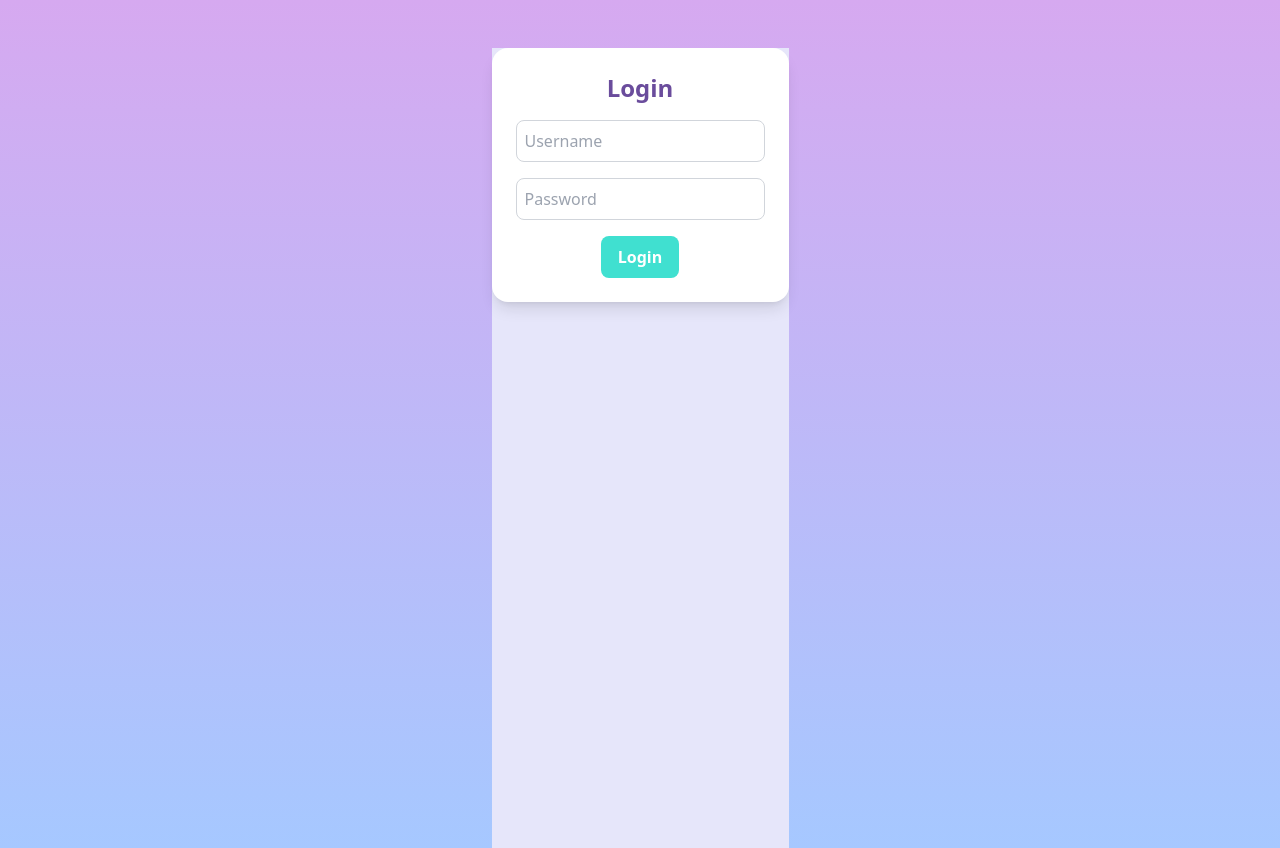
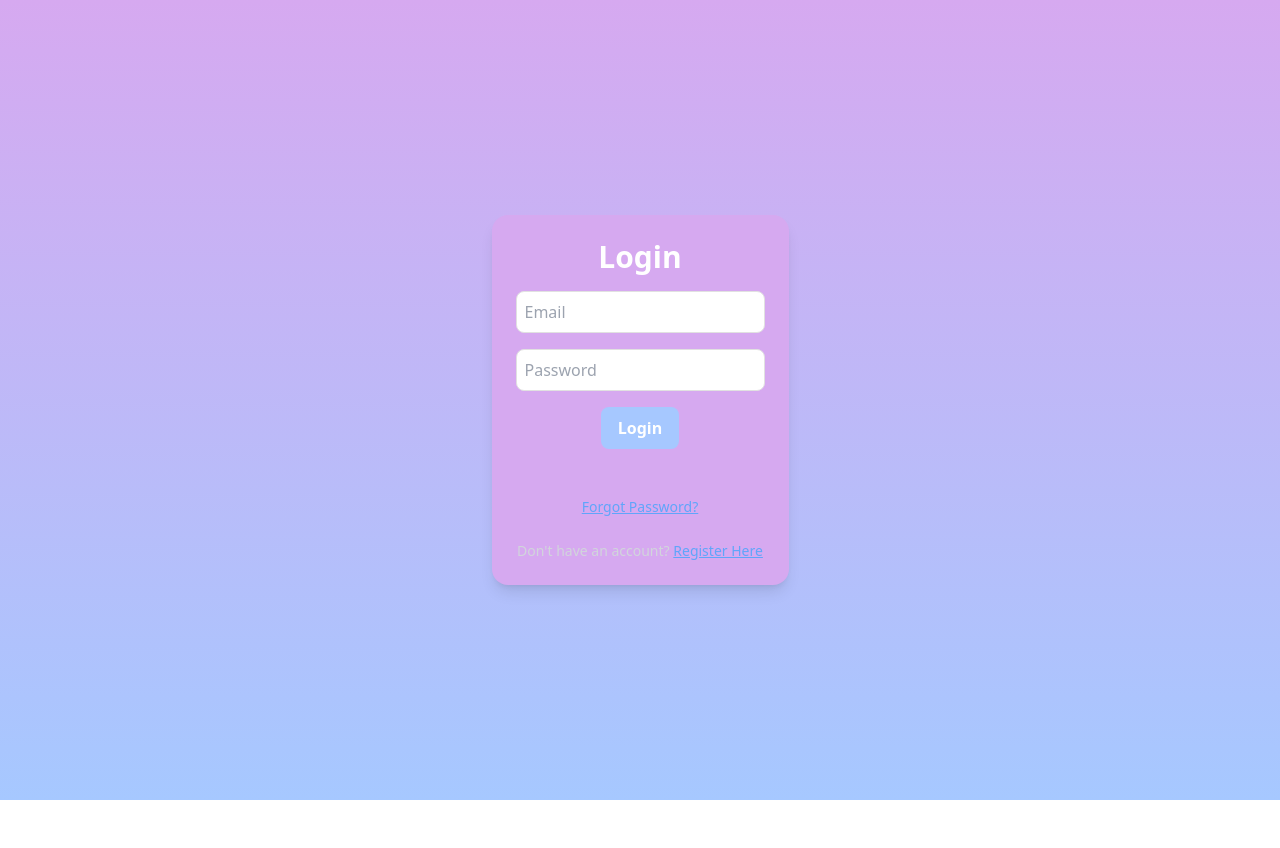
Before and after one commit to ditce/bazaar24, a React (Vite) app in the folder front/: page / in a window 1280 px wide. After the commit the page ends 800 px from the top, so only its background shows below. Built offline with nearby package versions, Linux system fonts and the light colour scheme; the HTML template or start-up script is replaced by a standard one.

Commit message:
Register/Forgot Password

```diff
--- a/front/src/App.jsx
+++ b/front/src/App.jsx
@@ -8,7 +8,7 @@ import UserProfile from './components/UserProfile';
 
 function App() {
   return (
-    <div className="min-h-screen bg-lavender text-violet">
+    <div className="min-h-screen bg-gradient-light text-soft-white">
       <Router>
         <Routes>
           <Route path="/register" element={<Registration />} />
--- a/front/src/components/ForgotPassword.jsx
+++ b/front/src/components/ForgotPassword.jsx
@@ -4,39 +4,49 @@ import axios from 'axios';
 const ForgotPassword = () => {
   const [email, setEmail] = useState('');
 
-  const handleChange = (e) => {
-    setEmail(e.target.value);
-  };
+  const handleChange = (e) => setEmail(e.target.value);
 
   const handleSubmit = async (e) => {
     e.preventDefault();
     try {
       const response = await axios.post('/api/forgot-password', { email });
       console.log(response.data);
-      alert(response.data.message || 'Recovery email sent!');
+      alert(response.data.message || 'Password reset link sent!');
     } catch (error) {
-      console.log('Recovery error:', error);
-      alert('Could not send recovery email. Please try again later.');
+      console.log('Password reset failed:', error);
+      alert('Password reset failed. Please try again.');
     }
   };
 
   return (
-    <form onSubmit={handleSubmit} className="max-w-md mx-auto mt-12 p-6 bg-white rounded-2xl shadow-lg flex flex-col gap-4">
-      <h2 className="text-2xl font-bold text-center text-violet-500">Forgot Password</h2>
+    <form onSubmit={handleSubmit} className="max-w-md mx-auto mt-12 p-6 bg-lavender rounded-2xl shadow-lg flex flex-col gap-4">
+      <h2 className="text-3xl font-bold text-center text-soft-white">Forgot Password</h2>
       <input
         type="email"
-        value={email}
+        name="email"
+        placeholder="Enter your email"
         onChange={handleChange}
-        placeholder="Email"
         required
-        className="border p-2 rounded-md"
+        className="border border-light-grey rounded-lg p-2 focus:ring-2 focus:ring-blue-light"
       />
       <button
         type="submit"
-        className="bg-violet-500 text-white py-2 px-4 rounded-md hover:bg-violet-600 transition"
+        className="bg-blue-light text-white font-semibold py-2 rounded-lg hover:bg-blue-600 transition"
       >
-        Recover Password
+        Reset Password
       </button>
+
+      <div className="mt-4 text-center">
+        <p className="text-sm text-gray-300">
+          Already have an account?{' '}
+          <Link
+            to="/login"
+            className="text-blue-400 hover:text-blue-500 underline transition duration-200"
+          >
+            Log in
+          </Link>
+        </p>
+      </div>
     </form>
   );
 };
--- a/front/src/components/Login.jsx
+++ b/front/src/components/Login.jsx
@@ -1,44 +1,75 @@
 import React, { useState } from 'react';
-import axios from 'axios';
-import { useNavigate } from 'react-router-dom';
+import { Link } from 'react-router-dom';
 
 const Login = () => {
-  const [credentials, setCredentials] = useState({ username: '', password: '' });
-  const navigate = useNavigate();
+  const [userData, setUserData] = useState({ email: '', password: '' });
 
-  const handleChange = (e) => setCredentials(prev => ({ ...prev, [e.target.name]: e.target.value }));
+  const handleChange = (e) => {
+    const { name, value } = e.target;
+    setUserData(prev => ({ ...prev, [name]: value }));
+  };
 
   const handleSubmit = async (e) => {
     e.preventDefault();
-    try {
-      const response = await axios.post('/api/login', credentials);
-      console.log(response.data);
-      alert(response.data.message || 'Login successful!');
-      if (response.data.success) navigate('/profile');
-    } catch (error) {
-      console.log('Login error:', error);
-      alert('Login failed.');
-    }
+    console.log('Logging in with:', userData);
   };
 
   return (
-    <form onSubmit={handleSubmit} className="max-w-md mx-auto mt-12 p-6 bg-white rounded-2xl shadow-lg flex flex-col gap-4">
-      <h2 className="text-2xl font-bold text-center text-violet">Login</h2>
+    <div className="min-h-screen flex justify-center items-center bg-gradient-to-r from-lavender-300 to-blue-200">
+      <form onSubmit={handleSubmit} className="max-w-md w-full p-6 bg-lavender rounded-2xl shadow-lg flex flex-col gap-4">
+        <h2 className="text-3xl font-bold text-center text-soft-white">Login</h2>
+
         <input
-        type="text" name="username" placeholder="Username" onChange={handleChange}
-        className="border border-gray-300 rounded-lg p-2" required
+          type="email"
+          name="email"
+          placeholder="Email"
+          onChange={handleChange}
+          required
+          className="border border-light-grey rounded-lg p-2 focus:ring-2 focus:ring-blue-light"
         />
+
         <input
-        type="password" name="password" placeholder="Password" onChange={handleChange}
-        className="border border-gray-300 rounded-lg p-2" required
+          type="password"
+          name="password"
+          placeholder="Password"
+          onChange={handleChange}
+          required
+          className="border border-light-grey rounded-lg p-2 focus:ring-2 focus:ring-blue-light"
         />
+
         <button
           type="submit"
-        className="bg-turquoise text-white font-semibold py-2 rounded-lg hover:bg-violet transition"
+          className="bg-blue-light text-white font-semibold py-2 rounded-lg hover:bg-blue-600 transition"
         >
           Login
         </button>
+
+        <div className="flex-grow"></div>
+
+        <div className="text-center mt-4">
+          <p className="text-sm text-gray-300">
+            <Link
+              to="/forgot-password"
+              className="text-blue-400 hover:text-blue-500 underline transition duration-200"
+            >
+              Forgot Password?
+            </Link>
+          </p>
+        </div>
+
+        <div className="text-center mt-2">
+          <p className="text-sm text-gray-300">
+            Don't have an account?{' '}
+            <Link
+              to="/register"
+              className="text-blue-400 hover:text-blue-500 underline transition duration-200"
+            >
+              Register Here
+            </Link>
+          </p>
+        </div>
       </form>
+    </div>
   );
 };
 
--- a/front/src/components/Registration.jsx
+++ b/front/src/components/Registration.jsx
@@ -1,5 +1,6 @@
 import React, { useState } from 'react';
 import axios from 'axios';
+import { Link } from 'react-router-dom';
 
 const Registration = () => {
   const [userData, setUserData] = useState({ email: '', password: '' });
@@ -22,15 +23,15 @@ const Registration = () => {
   };
 
   return (
-    <form onSubmit={handleSubmit} className="max-w-md mx-auto mt-12 p-6 bg-white rounded-2xl shadow-lg flex flex-col gap-4">
-      <h2 className="text-2xl font-bold text-center text-violet">Register</h2>
+    <form onSubmit={handleSubmit} className="max-w-md mx-auto mt-12 p-6 bg-lavender rounded-2xl shadow-lg flex flex-col gap-4">
+      <h2 className="text-3xl font-bold text-center text-soft-white">Register</h2>
       <input
         type="email"
         name="email"
         placeholder="Email"
         onChange={handleChange}
         required
-        className="border border-gray-300 rounded-lg p-2"
+        className="border border-light-grey rounded-lg p-2 focus:ring-2 focus:ring-blue-light"
       />
       <input
         type="password"
@@ -38,14 +39,26 @@ const Registration = () => {
         placeholder="Password"
         onChange={handleChange}
         required
-        className="border border-gray-300 rounded-lg p-2"
+        className="border border-light-grey rounded-lg p-2 focus:ring-2 focus:ring-blue-light"
       />
       <button
         type="submit"
-        className="bg-turquoise text-white font-semibold py-2 rounded-lg hover:bg-violet transition"
+        className="bg-blue-light text-white font-semibold py-2 rounded-lg hover:bg-blue-600 transition"
       >
         Register
       </button>
+
+      <div className="mt-4 text-center">
+        <p className="text-sm text-gray-300">
+          Keni llogari?{' '}
+          <Link
+            to="/login"
+            className="text-blue-400 hover:text-blue-500 underline transition duration-200"
+          >
+            Kyçuni këtu
+          </Link>
+        </p>
+      </div>
     </form>
   );
 };
--- a/front/src/components/UserProfile.jsx
+++ b/front/src/components/UserProfile.jsx
@@ -1,13 +1,36 @@
-import React from 'react';
+import React, { useState, useEffect } from 'react';
+import axios from 'axios';
 
 const UserProfile = () => {
-  const userData = { name: 'Test', role: 'Admin' };
+  const [userData, setUserData] = useState(null);
+
+  useEffect(() => {
+    const fetchUserData = async () => {
+      try {
+        const response = await axios.get('/api/user-profile');
+        setUserData(response.data);
+      } catch (error) {
+        console.log('Failed to fetch user data:', error);
+        alert('Failed to fetch user data. Please try again.');
+      }
+    };
+    fetchUserData();
+  }, []);
 
   return (
-    <div>
-      <h2>User Profile</h2>
-      <p>Name: {userData.name}</p>
-      <p>Role: {userData.role}</p>
+    <div className="max-w-md mx-auto mt-12 p-6 bg-lavender rounded-2xl shadow-lg flex flex-col gap-4">
+      {userData ? (
+        <>
+          <h2 className="text-3xl font-bold text-center text-soft-white">User Profile</h2>
+          <div className="flex flex-col items-center">
+            <p className="text-lg text-soft-white">Username: {userData.username}</p>
+            <p className="text-lg text-soft-white">Email: {userData.email}</p>
+            {}
+          </div>
+        </>
+      ) : (
+        <p className="text-center text-soft-white">Loading profile...</p>
+      )}
     </div>
   );
 };
--- a/front/src/index.css
+++ b/front/src/index.css
@@ -6,7 +6,6 @@
   font-family: system-ui, Avenir, Helvetica, Arial, sans-serif;
   line-height: 1.5;
   font-weight: 400;
-
   color-scheme: light dark;
   font-synthesis: none;
   text-rendering: optimizeLegibility;
@@ -17,32 +16,24 @@
 body {
   margin: 0;
   display: flex;
-  justify-content: center; /* Qendra horizontalisht */
-  align-items: center; /* Qendra vertikalisht */
-  min-width: 320px;
+  justify-content: center;
+  align-items: center;
   min-height: 100vh;
   background: linear-gradient(to bottom, #D6A9F0, #A6C8FF); /* Gradient lejla me blu të lehtë */
   color: white;
-  font-size: 18px; /* Për ta bërë tekstin më të lexueshëm */
-}
-
-h1, h2 {
-  text-align: center;
-  color: white;
-  font-size: 2.5rem; /* Rritur madhësia e titujve */
 }
 
 form {
   display: flex;
-  flex-direction: column; /* Elementet janë në rreshta të ndarë */
-  justify-content: center; /* Qendra në drejtimin vertikal të formës */
-  align-items: center; /* Qendra në drejtimin horizontal të formës */
-  gap: 1rem; /* Hapësirë mes inputeve dhe butonit */
+  flex-direction: column;
+  justify-content: center;
+  align-items: center;
+  gap: 1rem;
   max-width: 400px;
   width: 100%;
-  margin: auto; /* Për ta vendosur në qendër */
+  margin: auto;
   padding: 2rem;
-  background-color: rgba(255, 255, 255, 0.1); /* Pak më e errët për kontrast */
+  background-color: rgba(255, 255, 255, 0.1);
   border-radius: 8px;
   box-shadow: 0 4px 6px rgba(0, 0, 0, 0.1);
 }
@@ -63,7 +54,7 @@ button {
   padding: 1em;
   font-size: 1rem;
   font-weight: 500;
-  background-color: grey; /* Ngjyrë blu për butonin */
+  background-color: #4C6EF5;
   color: white;
   cursor: pointer;
   transition: background-color 0.3s ease;
@@ -71,6 +62,12 @@ button {
 
 button:hover {
   background-color: #2C4BB5;
+}
+
+h1, h2 {
+  text-align: center;
+  color: white;
+  font-size: 2.5rem;
 }
 
 a {
@@ -82,16 +79,3 @@ a {
 a:hover {
   color: #535bf2;
 }
-
-@media (prefers-color-scheme: light) {
-  :root {
-    color: #213547;
-    background-color: #ffffff;
-  }
-  a:hover {
-    color: #747bff;
-  }
-  button {
-    background-color: #f9f9f9;
-  }
-}
--- a/front/src/tailwind.config.js
+++ b/front/src/tailwind.config.js
@@ -1,18 +1,20 @@
 /* eslint-disable no-undef */
-/** @type {import('tailwindcss').Config} */
 module.exports = {
   content: [
-      "./src/**/*.{js,jsx,ts,tsx}",
+    "./src/**/*.{html,js,jsx,ts,tsx}",
   ],
   theme: {
     extend: {
       colors: {
-          violet: '#6a4c9c',
-          lavender: '#e6e6fa',
-          turquoise: '#40e0d0',
-          white: '#ffffff',
+        'lavender': '#D6A9F0',
+        'light-grey': '#E1E1E1',
+        'soft-white': '#FFFFFF',
+        'blue-light': '#A6C8FF',
+      },
+      backgroundImage: {
+        'gradient-light': 'linear-gradient(to bottom, #D6A9F0, #A6C8FF)',
       },
     },
   },
   plugins: [],
-  };
+}
```
Lines whose indentation alone changed are shown as unchanged.
